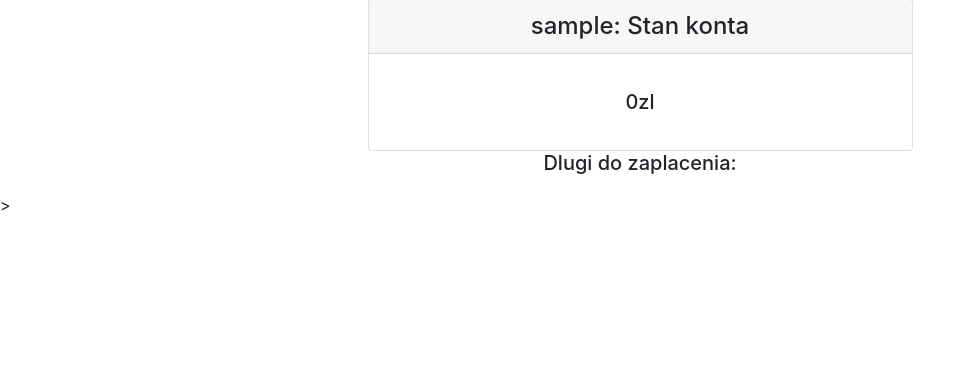
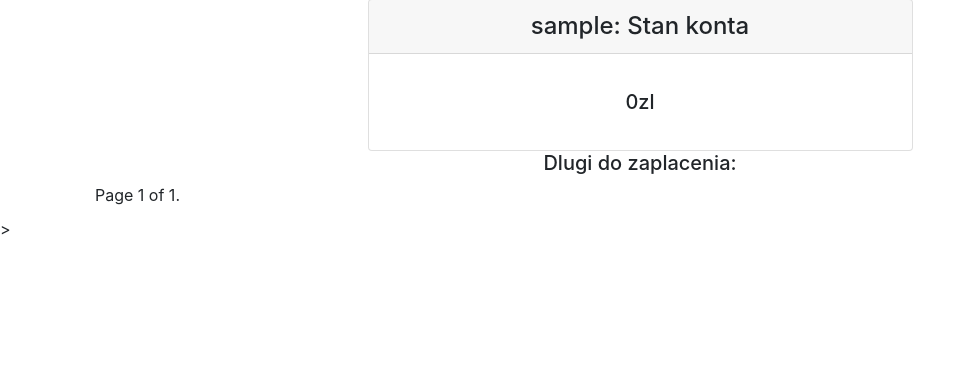
Before and after one commit to dpietruchowski/Dues, a Django app: page /account in a window 1280 px wide. Shown: the part 67-445 px from the top of the page, without its empty margins (0-975 px from the left). Run offline with Django 3.2, Linux system fonts and the light colour scheme; a user stored in the database is signed in; tables that the repository leaves empty hold one stand-in row (values such as "Sample post"); some libraries are stand-ins or nearby versions.

Commit message:
Add paginators

```diff
--- a/account/models.py
+++ b/account/models.py
@@ -50,9 +50,7 @@ class Account(models.Model):
 
     def get_due_list(self):
         dues = self.get_due_for_list({})
-        print(dues)
         dues.update(self.get_due_from_list(dues))
-        print(dues)
         return dues;
 
     def get_history_funds(self):
--- a/account/templates/account/account.html
+++ b/account/templates/account/account.html
@@ -36,6 +36,23 @@
   {% endfor %}
   </div>
 
+  <div class="pagination">
+    <span class="step-links">
+      {% if dues_page.has_previous %}
+        <a href="?page=1">&laquo; first</a>
+        <a href="?page={{ dues_page.previous_page_number }}">previous</a>
+      {% endif %}
+
+      <span class="current">
+        Page {{ dues_page.number }} of {{ dues_page.paginator.num_pages }}.
+      </span>
+
+      {% if dues_page.has_next %}
+        <a href="?page={{ dues_page.next_page_number }}">next</a>
+        <a href="?page={{ dues_page.paginator.num_pages }}">last &raquo;</a>
+      {% endif %}
+    </span>
+  </div>
 {% endblock %}
 
 {% block scripts %}>
--- a/account/views.py
+++ b/account/views.py
@@ -1,12 +1,12 @@
+from django import forms
+from django.contrib.auth.decorators import login_required
+from django.contrib.auth.models import User
+from django.core.paginator import Paginator
+from django.http import HttpResponse, JsonResponse
 from django.shortcuts import render, get_object_or_404
-from django.contrib.auth.decorators import login_required
 import json
 from . import models
 from . import forms as myforms
-from django import forms
-from django.http import HttpResponse, JsonResponse
-from django.conf import settings
-from django.contrib.auth.models import User
 import pdb
 
 
@@ -15,11 +15,27 @@ def account(request):
     acc = models.Account.objects.get(user=request.user.id)
     dues = acc.get_due_list()
 
-    print(dues)
+    dues_page = []
+    for username, due_list in dues.items():
+        for funds_id, amount in due_list.items():
+            dues_page.append((username, funds_id, amount))
+
+    paginator = Paginator(dues_page, 6)
+    page = request.GET.get('page')
+    dues_page = paginator.get_page(page)
+
+    dues = {}
+    for username, funds_id, amount in dues_page.object_list:
+        if username in dues:
+            dues[username].update({funds_id: amount})
+        else:
+            dues.update({username: {funds_id: amount}})
+
     return render(
         request,
         'account/account.html',
         {'dues': dues,
+         "dues_page": dues_page,
          'account_value': acc.get_value(),
          'user_name': request.user.username}
     )
@@ -38,20 +54,26 @@ def funds(request, pk):
 @login_required(login_url='login')
 def myfunds(request):
     acc = models.Account.objects.get(user=request.user.id)
+    paginator = Paginator(acc.funds_set.all(), 8)
+    page = request.GET.get('page')
+    funds = paginator.get_page(page)
     return render(
         request,
         'account/myfunds.html',
-        {"myfunds": acc.funds_set.all()}
+        {"myfunds": funds}
     )
 
 
 @login_required(login_url='login')
 def history(request):
     acc = models.Account.objects.get(user=request.user.id)
+    paginator = Paginator(acc.get_history_funds(), 10)
+    page = request.GET.get('page')
+    history_funds = paginator.get_page(page)
     return render(
         request,
         'account/history.html',
-        {"history_funds": acc.get_history_funds()}
+        {"history_funds": history_funds}
     )
 
 def post_funds(request, BeneficiaryFormSet, pk):
```
Also changed, not shown: account/templates/account/history.html (+17 -0 lines), account/templates/account/myfunds.html (+17 -2 lines).
